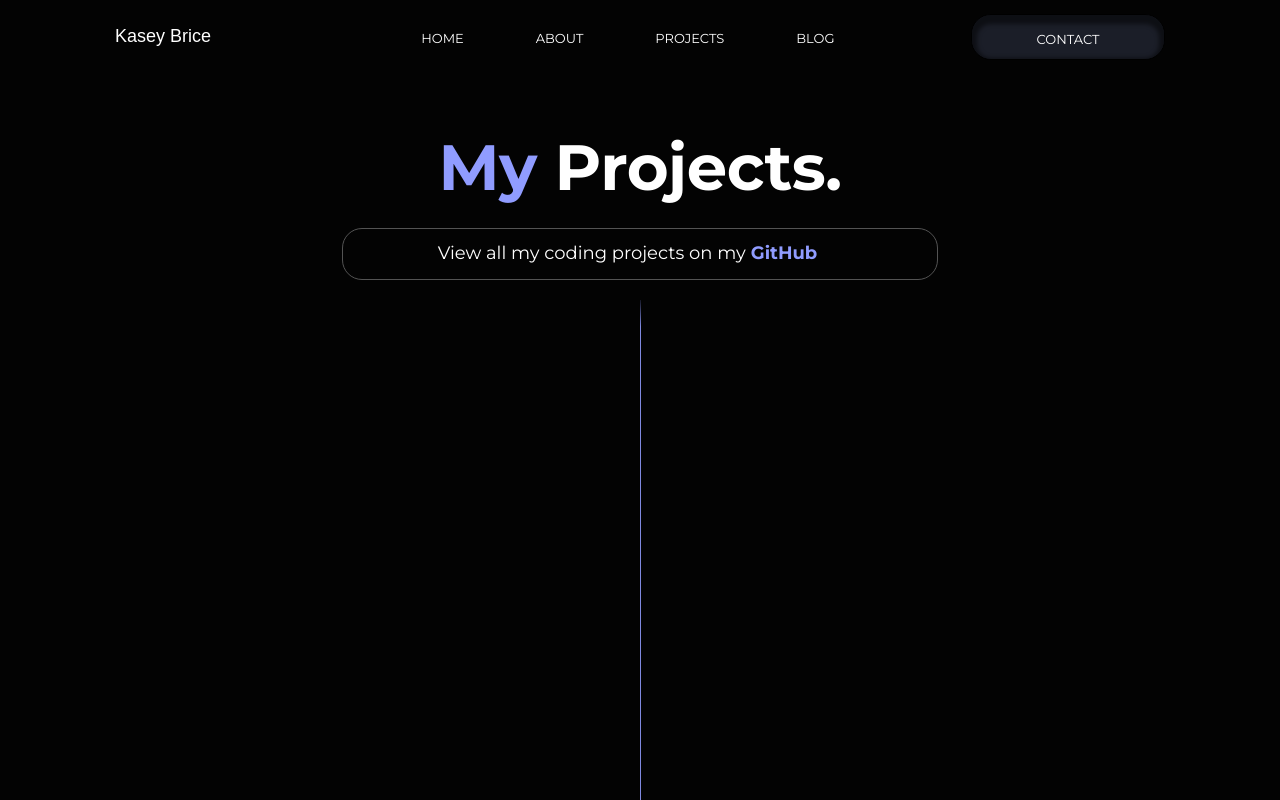
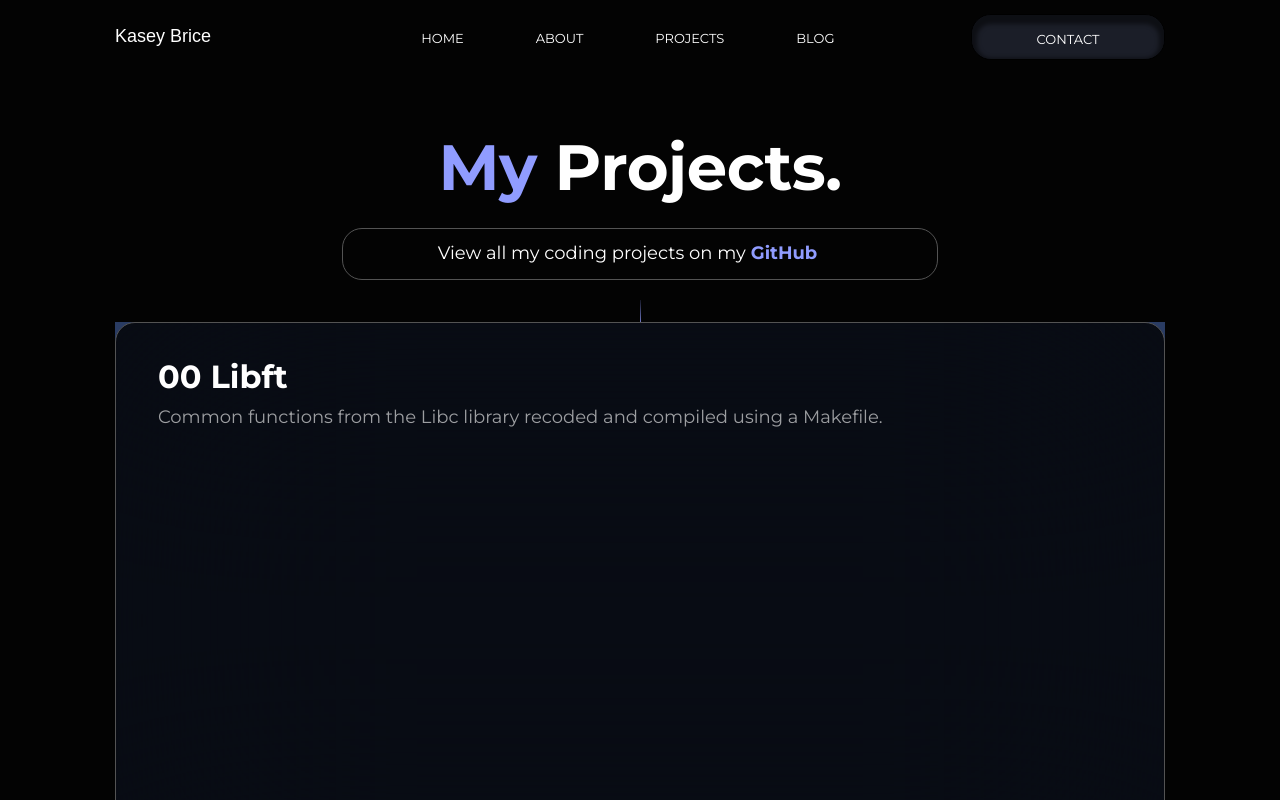
Before and after one commit to kaseypsbrice/kaseypsbrice.github.io, a Vue app: page /projects in a window 1280 px wide. Shown: the top 800 px of the page. Built offline with nearby package versions, Linux system fonts and the light colour scheme; some icons are missing; a web font is replaced by a local one.

Commit message:
WIP - Creating cards to display project information

```diff
--- a/src/assets/main.css
+++ b/src/assets/main.css
@@ -28,7 +28,7 @@ main {
 }
 
 h2 {
-    z-index: 2;
+    z-index: 4;
     font-size: 32px;
     font-weight: bold;
     color: #fff
--- a/src/views/Projects.vue
+++ b/src/views/Projects.vue
@@ -17,6 +17,16 @@ import { Icon } from "@iconify/vue";
         <div class="gradient-line">
             <div class="line-top"></div>
             <div class="line-bottom"></div>
+        </div>
+        <div class="container">
+            <div class="card">
+                <div class="content">
+                    <h2>00 Libft</h2>
+                    <p style="margin-top: 10px; opacity: 0.6;">
+                        Common functions from the Libc library recoded and compiled using a Makefile.
+                    </p>
+                </div>
+            </div>
         </div>
     </main>
 </template>
@@ -84,6 +94,35 @@ main {
             background-image: linear-gradient(to bottom, #7f89e0 94%, #000 100%);
         }
     }
+    .container {
+        margin-top: 2.1%;
+        width: 100%;
+        height: 100vh;
+        background-color: #2a3c63;
+        position: relative;
+        z-index: 2;
+        overflow-y: scroll;
+        scrollbar-width: none;
+
+        .card {
+            position: relative;
+            z-index: 3;
+            width: 100%;
+            height: 597px;
+            border: solid 1px #535353;
+            border-radius: 20px;
+            background-color: rgba(0, 0, 0, 0.8);
+            -webkit-backdrop-filter: blur(120px);
+            backdrop-filter: blur(120px);
+            margin-bottom: 50px;
+
+            .content {
+                margin: 3.3% 4%;
+                font-size: 18px;
+                color: #fff;
+            }
+        }
+    }
 }
 
 </style>
```
